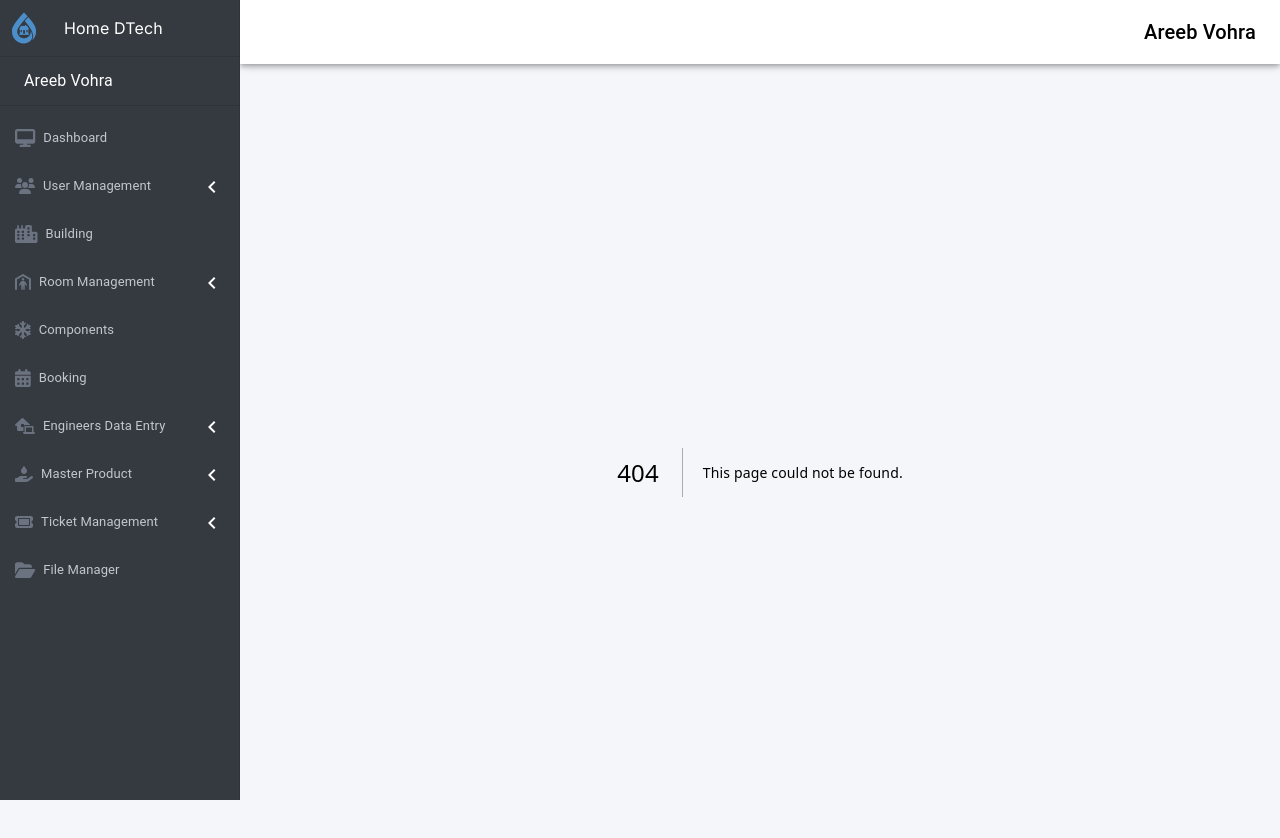
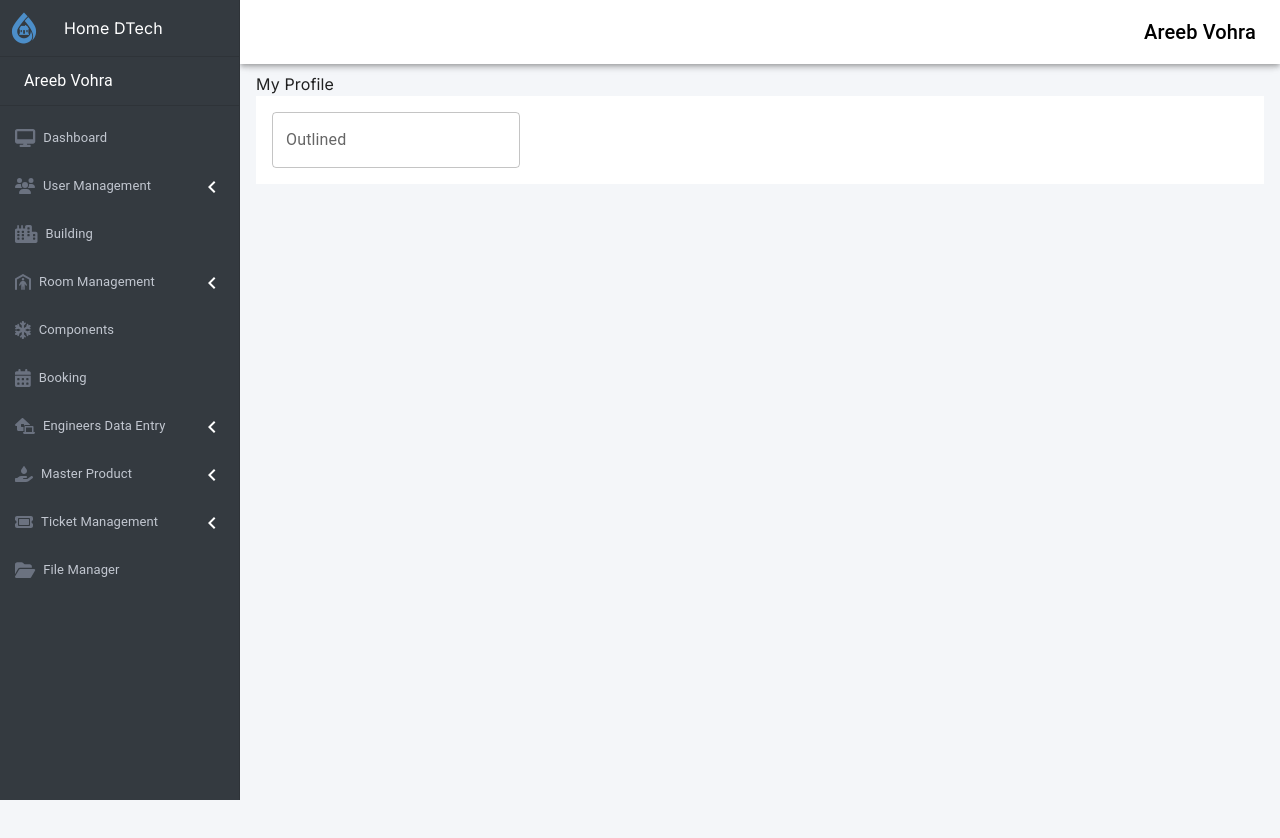
Before and after one commit to Saadgithubit/Home-DTech, a Next.js app: page /profile in a window 1280 px wide. Before the commit this address had no page. Shown: the top 838 px of the page. After the commit the page ends 800 px from the top, so only its background shows below. Built offline with nearby package versions, Linux system fonts and the light colour scheme.

Commit message:
make profile page route

```diff
--- /dev/null
+++ b/src/app/profile/page.tsx
@@ -0,0 +1,14 @@
+import { Box, TextField } from "@mui/material";
+
+export default function Profile() {
+    return (
+        <div>
+                <h1>My Profile</h1>
+            <Box component="main" sx={{ flexGrow: 1, bgcolor: 'background.default', p: 2 }}>
+                <span>
+                <TextField id="outlined-basic" label="Outlined" variant="outlined" />
+                </span>
+            </Box>
+        </div>
+    )
+}
--- a/src/components/sidebar/index.tsx
+++ b/src/components/sidebar/index.tsx
@@ -32,7 +32,9 @@ export default function Sidebar() {
         </div>
         <Divider />
         <List>
+          <Link href={'profile'}>
           <ListItemText primary="Areeb Vohra" sx={{ opacity: 1, marginLeft: 3 }} />
+          </Link>
         </List>
         <Divider />
         <DrawerList isExpanded={true} collapseIndex={collapseIndex} handleCollapse={handleCollapse} />
```
